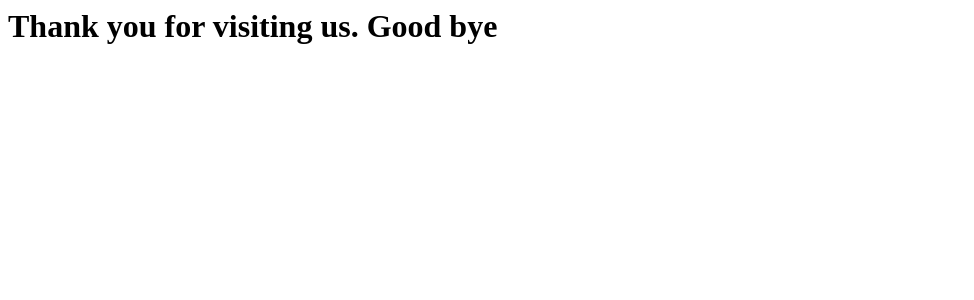
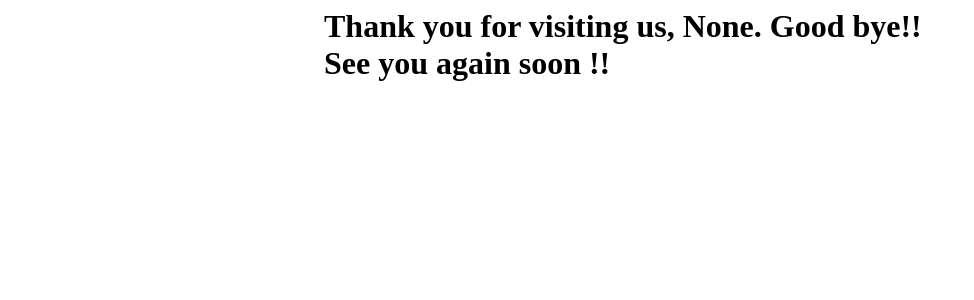
Before and after one commit to Khm060513/rps-19Feb, a Flask app: page /end in a window 1280 px wide. Shown: the top 300 px of the page, without its empty margins (0-974 px from the left). Run offline with Flask 3, Linux system fonts and the light colour scheme.

Commit message:
Update end.html

```diff
--- a/templates/end.html
+++ b/templates/end.html
@@ -1,10 +1,10 @@
 <style>
-    .container{width:100% ; margin:auto}
-    @media (min_width:600px){.container{width:80%;}}
-    @media (min_width:768px){.container{width:60%;}}
-    @media (min_width:1024px){.container{width:50%;}}
+    .container{width:100%;margin:auto}
+    @media (min-width:600px) {.container{width: 80%;}}
+    @media (min-width:768px) {.container{width: 60%;}}
+    @media (min-width:1024px) {.container{width: 50%;}}
 </style>
 
 <div class="container">
-<h1>Thank you for visiting us. Good bye</h1>
+<h1>Thank you for visiting us, {{r}}. Good bye!! See you again soon !!</h1>
 </div>
```
